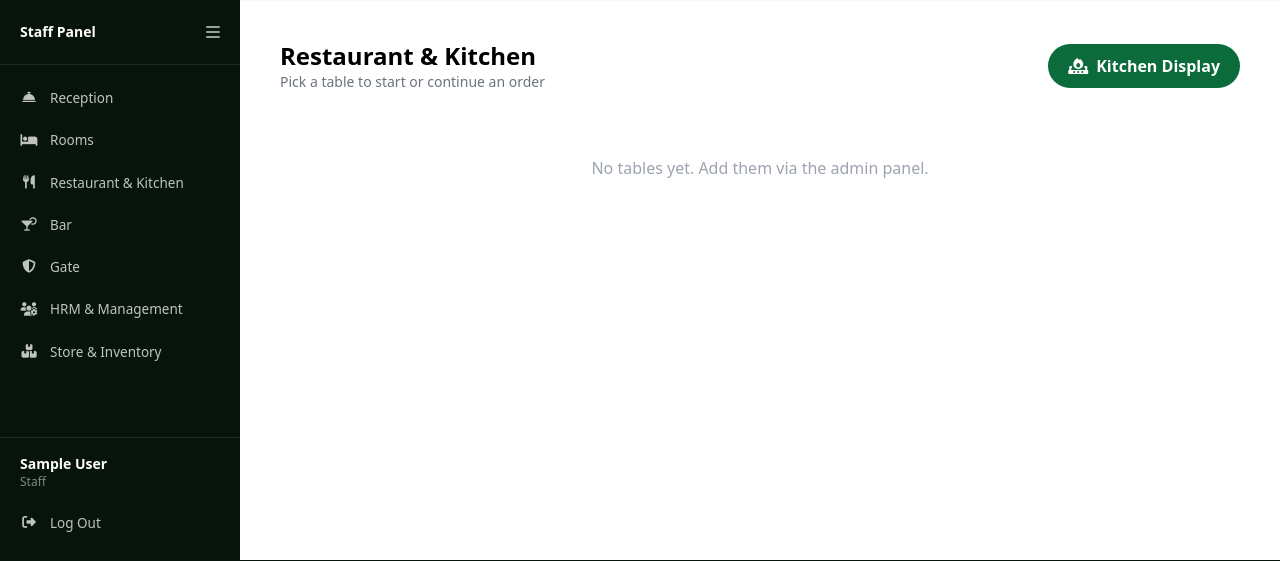
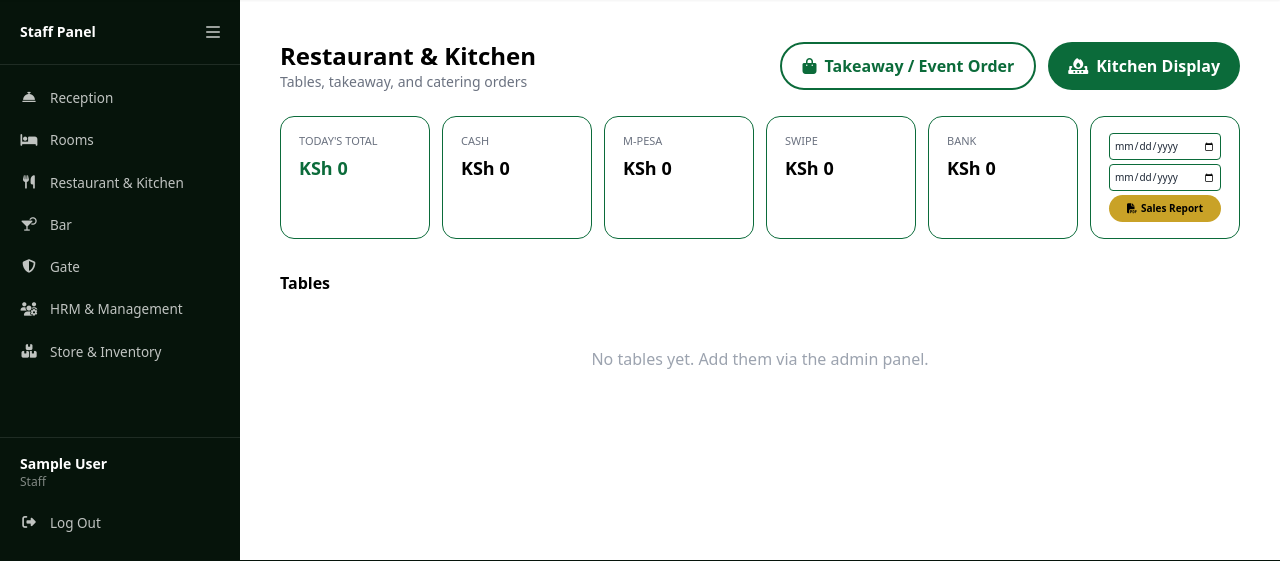
Before and after one commit to JosephNderitu/HOTEL-MANAGEMENT-SYSTEM, a Django app: page /staff/restaurant-kitchen/ in a window 1280 px wide. Shown: the part 68-629 px from the top of the page. Run offline with Django 5.2, Linux system fonts and the light colour scheme; the visitor is signed in with stand-in values (Sample User, id 1); data that the repository does not hold is empty; some libraries are stand-ins or nearby versions.

Commit message:
latest restaurant upgrade

```diff
--- a/backend/dashboard/urls.py
+++ b/backend/dashboard/urls.py
@@ -29,6 +29,11 @@ urlpatterns = [
     path('restaurant-kitchen/display/', views.restaurant_kitchen_display, name='restaurant_kitchen_display'),
     path('restaurant-kitchen/item/<int:item_id>/advance/<str:new_status>/', views.restaurant_advance_item, name='restaurant_advance_item'),
 
+    path('restaurant-kitchen/order/<int:order_id>/payment/', views.restaurant_record_payment, name='restaurant_record_payment'),
+    path('restaurant-kitchen/new-offsite-order/', views.restaurant_new_offsite_order, name='restaurant_new_offsite_order'),
+    path('restaurant-kitchen/create-offsite-order/', views.restaurant_create_offsite_order, name='restaurant_create_offsite_order'),
+    path('restaurant-kitchen/export-pdf/', views.restaurant_export_pdf, name='restaurant_export_pdf'),
+
     path('bar/', views.bar_view, name='bar'),
 
     path('gate/', views.gate_view, name='gate'),
--- a/backend/dashboard/views.py
+++ b/backend/dashboard/views.py
@@ -27,6 +27,8 @@ from store.forms import DisbursementRequestForm, DisbursementRequestForm, QuickP
 from django.db import transaction
 from .services import confirm_order_and_deduct_stock
 
+from decimal import Decimal
+
 @login_required
 def dashboard_home(request):
     context = {
@@ -54,7 +56,7 @@ def reception_view(request):
         bookings_qs = bookings_qs.filter(status=booking_status)
     if booking_query:
         bookings_qs = bookings_qs.filter(Q(guest_name__icontains=booking_query) | Q(guest_phone__icontains=booking_query))
-    booking_page_obj = Paginator(bookings_qs, 15).get_page(request.GET.get('booking_page'))
+    booking_page_obj = Paginator(bookings_qs, 5).get_page(request.GET.get('booking_page'))
 
     order_status = request.GET.get('order_status', '')
 
@@ -63,7 +65,7 @@ def reception_view(request):
 
     if order_status:
         orders_qs = orders_qs.filter(status=order_status)
-    order_page_obj = Paginator(orders_qs, 15).get_page(request.GET.get('order_page'))
+    order_page_obj = Paginator(orders_qs, 5).get_page(request.GET.get('order_page'))
 
     arrivals_today = Booking.objects.filter(check_in=today, status__in=['pending', 'confirmed']).count()
     departures_today = Booking.objects.filter(check_out=today, status='checked_in').count()
@@ -316,8 +318,24 @@ def rooms_view(request):
 @staff_module_required('restaurant_kitchen')
 def restaurant_tables_view(request):
     tables = Table.objects.all().order_by('number')
-    return render(request, 'dashboard/restaurant_tables.html', {'tables': tables})
+    today = timezone.localdate()
 
+    restaurant_payments = Payment.objects.filter(order__room_booking__isnull=True, created_at__date=today)
+    today_revenue = restaurant_payments.aggregate(total=Sum('amount'))['total'] or 0
+    revenue_by_method = {
+        code: restaurant_payments.filter(method=code).aggregate(total=Sum('amount'))['total'] or 0
+        for code, _ in Payment.METHOD_CHOICES
+    }
+
+    offsite_qs = Order.objects.filter(room_booking__isnull=True, table__isnull=True, status='confirmed').prefetch_related('items__menu_item').order_by('-created_at')
+    offsite_open_orders = [o for o in offsite_qs if o.balance_due > 0]
+
+    return render(request, 'dashboard/restaurant_tables.html', {
+        'tables': tables,
+        'today_revenue': today_revenue,
+        'revenue_by_method': revenue_by_method,
+        'offsite_open_orders': offsite_open_orders,
+    })
 
 @staff_module_required('restaurant_kitchen')
 def restaurant_table_pos(request, table_id):
@@ -455,6 +473,112 @@ def restaurant_advance_item(request, item_id, new_status):
     order_item.prep_status = new_status
     order_item.save(update_fields=['prep_status'])
     return redirect('dashboard:restaurant_kitchen_display')
+
+VAT_RATE = Decimal('0.16')  # menu prices are treated as VAT-inclusive
+
+
+@staff_module_required('restaurant_kitchen')
+def restaurant_record_payment(request, order_id):
+    order = get_object_or_404(Order, id=order_id, room_booking__isnull=True)
+
+    if request.method == 'POST':
+        instance = Payment(order=order)
+        form = PaymentForm(request.POST, instance=instance)
+        if form.is_valid():
+            payment = form.save(commit=False)
+            payment.received_by = request.user
+            payment.save()
+            messages.success(request, f"Payment of KSh {payment.amount:,.0f} recorded for Order #{order.id}.")
+            return redirect('dashboard:restaurant_kitchen')
+    else:
+        form = PaymentForm(initial={'amount': order.balance_due})
+
+    return render(request, 'dashboard/restaurant_payment.html', {'form': form, 'order': order})
+
+
+@staff_module_required('restaurant_kitchen')
+def restaurant_new_offsite_order(request):
+    food_items = MenuItem.objects.filter(item_type='food', is_available=True).select_related('stock_item').prefetch_related('images')
+    kitchen_drinks = MenuItem.objects.filter(item_type='drink', serving_point='kitchen', is_available=True).select_related('stock_item').prefetch_related('images')
+    menu_items = [i for i in list(food_items) + list(kitchen_drinks) if i.is_in_stock]
+    categories = sorted(set(i.category for i in menu_items if i.category))
+    return render(request, 'dashboard/restaurant_offsite_order.html', {'menu_items': menu_items, 'categories': categories})
+
+
+@staff_module_required('restaurant_kitchen')
+def restaurant_create_offsite_order(request):
+    if request.method != 'POST':
+        return redirect('dashboard:restaurant_kitchen')
+    try:
+        data = json.loads(request.body)
+    except json.JSONDecodeError:
+        return JsonResponse({'error': 'Invalid request.'}, status=400)
+
+    order_type = data.get('order_type')
+    if order_type not in ('takeaway', 'conference', 'event'):
+        return JsonResponse({'error': 'Invalid order type.'}, status=400)
+
+    items = data.get('items', [])
+    if not items:
+        return JsonResponse({'error': 'Add at least one item.'}, status=400)
+
+    order = Order.objects.create(
+        customer_name=data.get('customer_name', '').strip() or order_type.replace('_', ' ').title(),
+        customer_phone=data.get('customer_phone', '').strip(),
+        notes=data.get('notes', '').strip(),
+        order_type=order_type,
+        served_at=data.get('served_at', '').strip(),
+        party_size=data.get('party_size') or None,
+        status='pending',
+    )
+    for item in items:
+        try:
+            menu_item = MenuItem.objects.get(id=item['id'], is_available=True)
+        except (MenuItem.DoesNotExist, KeyError):
+            continue
+        tier = item.get('tier') if item.get('tier') in ('regular', 'vip') else 'regular'
+        OrderItem.objects.create(order=order, menu_item=menu_item, tier=tier, quantity=max(int(item.get('qty', 1)), 1))
+
+    success, shortfalls = confirm_order_and_deduct_stock(order)
+    if not success:
+        order.delete()
+        return JsonResponse({'error': f"Insufficient stock: {', '.join(shortfalls)}."}, status=409)
+
+    return JsonResponse({'success': True})
+
+
+@staff_module_required('restaurant_kitchen')
+def restaurant_export_pdf(request):
+    date_from = request.GET.get('date_from', '').strip()
+    date_to = request.GET.get('date_to', '').strip()
+
+    orders_qs = Order.objects.filter(room_booking__isnull=True, status='confirmed').prefetch_related('items__menu_item').order_by('created_at')
+    if date_from:
+        orders_qs = orders_qs.filter(created_at__date__gte=date_from)
+    if date_to:
+        orders_qs = orders_qs.filter(created_at__date__lte=date_to)
+
+    grand_total = Decimal('0')
+    for order in orders_qs:
+        grand_total += order.total_amount
+
+    subtotal_excl_vat = grand_total / (1 + VAT_RATE)
+    vat_amount = grand_total - subtotal_excl_vat
+
+    html_string = render_to_string('dashboard/restaurant_report_pdf.html', {
+        'orders': orders_qs,
+        'date_from': date_from,
+        'date_to': date_to,
+        'generated_at': timezone.now(),
+        'generated_by': request.user.get_full_name() or request.user.username,
+        'grand_total': grand_total,
+        'subtotal_excl_vat': subtotal_excl_vat,
+        'vat_amount': vat_amount,
+    })
+    pdf_file = HTML(string=html_string, base_url=request.build_absolute_uri('/')).write_pdf()
+    response = HttpResponse(pdf_file, content_type='application/pdf')
+    response['Content-Disposition'] = f'attachment; filename="restaurant_sales_{timezone.now().date()}.pdf"'
+    return response
 
 
 @staff_module_required('bar')
--- a/backend/templates/dashboard/restaurant_tables.html
+++ b/backend/templates/dashboard/restaurant_tables.html
@@ -5,19 +5,66 @@
     .tbl-card:hover { box-shadow: 0 6px 18px rgba(11,107,58,0.15); }
     .tbl-badge-empty { background: #f3f4f6; color: #6b7280; }
     .tbl-badge-open { background: #FEF9EC; color: #92722a; border: 1px solid #C9A227; }
+    .rst-stat { border: 1px solid #0B6B3A; border-radius: 14px; padding: 16px 18px; background: #fff; }
 </style>
 
 <div class="flex items-center justify-between mb-6 flex-wrap gap-3">
     <div>
         <h1 class="text-2xl font-bold text-black">Restaurant &amp; Kitchen</h1>
-        <p class="text-gray-500 text-sm">Pick a table to start or continue an order</p>
+        <p class="text-gray-500 text-sm">Tables, takeaway, and catering orders</p>
     </div>
-    <a href="{% url 'dashboard:restaurant_kitchen_display' %}" class="bg-[#0B6B3A] text-white font-semibold px-5 py-2.5 rounded-full hover:bg-[#095430] transition flex items-center gap-2">
-        <i class="fa-solid fa-fire-burner"></i> Kitchen Display
-    </a>
+    <div class="flex gap-3 flex-wrap">
+        <a href="{% url 'dashboard:restaurant_new_offsite_order' %}" class="bg-white border-2 border-[#0B6B3A] text-[#0B6B3A] font-semibold px-5 py-2.5 rounded-full hover:bg-[#0B6B3A] hover:text-white transition flex items-center gap-2">
+            <i class="fa-solid fa-bag-shopping"></i> Takeaway / Event Order
+        </a>
+        <a href="{% url 'dashboard:restaurant_kitchen_display' %}" class="bg-[#0B6B3A] text-white font-semibold px-5 py-2.5 rounded-full hover:bg-[#095430] transition flex items-center gap-2">
+            <i class="fa-solid fa-fire-burner"></i> Kitchen Display
+        </a>
+    </div>
 </div>
 
-<div class="grid grid-cols-2 sm:grid-cols-3 md:grid-cols-5 gap-4">
+{% if messages %}
+{% for message in messages %}
+<div class="bg-[#0B6B3A]/10 border border-[#0B6B3A] text-[#0B6B3A] text-sm rounded-lg px-4 py-2.5 mb-5">
+    {{ message }}
+</div>
+{% endfor %}
+{% endif %}
+
+<!-- Earnings -->
+<div class="grid grid-cols-2 sm:grid-cols-3 md:grid-cols-6 gap-3 mb-4">
+    <div class="rst-stat">
+        <p class="text-[11px] text-gray-500 uppercase mb-1">Today's Total</p>
+        <p class="text-lg font-bold text-[#0B6B3A]">KSh {{ today_revenue|floatformat:0 }}</p>
+    </div>
+    <div class="rst-stat">
+        <p class="text-[11px] text-gray-500 uppercase mb-1">Cash</p>
+        <p class="text-lg font-bold text-black">KSh {{ revenue_by_method.cash|floatformat:0 }}</p>
+    </div>
+    <div class="rst-stat">
+        <p class="text-[11px] text-gray-500 uppercase mb-1">M-Pesa</p>
+        <p class="text-lg font-bold text-black">KSh {{ revenue_by_method.mpesa|floatformat:0 }}</p>
+    </div>
+    <div class="rst-stat">
+        <p class="text-[11px] text-gray-500 uppercase mb-1">Swipe</p>
+        <p class="text-lg font-bold text-black">KSh {{ revenue_by_method.swipe|floatformat:0 }}</p>
+    </div>
+    <div class="rst-stat">
+        <p class="text-[11px] text-gray-500 uppercase mb-1">Bank</p>
+        <p class="text-lg font-bold text-black">KSh {{ revenue_by_method.bank_equity|add:revenue_by_method.bank_family|add:revenue_by_method.bank_coop|floatformat:0 }}</p>
+    </div>
+    <div class="rst-stat flex flex-col justify-center">
+        <form method="get" action="{% url 'dashboard:restaurant_export_pdf' %}" class="flex flex-col gap-1">
+            <input type="date" name="date_from" class="border border-[#0B6B3A] rounded text-[10px] px-1 py-1">
+            <input type="date" name="date_to" class="border border-[#0B6B3A] rounded text-[10px] px-1 py-1">
+            <button type="submit" class="bg-[#C9A227] text-black text-[10px] font-semibold py-1.5 rounded-full"><i class="fa-solid fa-file-pdf mr-1"></i>Sales Report</button>
+        </form>
+    </div>
+</div>
+
+<!-- Tables -->
+<h2 class="font-bold text-black mb-3 mt-8">Tables</h2>
+<div class="grid grid-cols-2 sm:grid-cols-3 md:grid-cols-5 gap-4 mb-10">
     {% for table in tables %}
     <a href="{% url 'dashboard:restaurant_table_pos' table.id %}" class="tbl-card">
         <i class="fa-solid fa-utensils text-xl text-[#0B6B3A] mb-2"></i>
@@ -33,4 +80,37 @@
     <p class="text-gray-400 col-span-full text-center py-10">No tables yet. Add them via the admin panel.</p>
     {% endfor %}
 </div>
+
+<!-- Takeaway / Conference / Event orders -->
+{% if offsite_open_orders %}
+<h2 class="font-bold text-black mb-3">Takeaway, Conference &amp; Event Orders</h2>
+<div class="border border-gray-200 rounded-xl overflow-x-auto mb-10">
+    <table class="w-full text-sm">
+        <thead>
+            <tr class="text-left text-xs text-gray-500 uppercase border-b border-gray-200">
+                <th class="p-3">Customer</th>
+                <th class="p-3">Type</th>
+                <th class="p-3">Location / Event</th>
+                <th class="p-3">Party</th>
+                <th class="p-3">Total</th>
+                <th class="p-3">Balance</th>
+                <th class="p-3">Action</th>
+            </tr>
+        </thead>
+        <tbody>
+            {% for order in offsite_open_orders %}
+            <tr class="border-b border-gray-100">
+                <td class="p-3 font-semibold">{{ order.customer_name }}<br><span class="text-xs text-gray-400 font-normal">{{ order.customer_phone }}</span></td>
+                <td class="p-3">{{ order.get_order_type_display }}</td>
+                <td class="p-3">{{ order.served_at|default:"—" }}</td>
+                <td class="p-3">{{ order.party_size|default:"—" }}</td>
+                <td class="p-3">KSh {{ order.total_amount|floatformat:0 }}</td>
+                <td class="p-3 text-red-600 font-semibold">KSh {{ order.balance_due|floatformat:0 }}</td>
+                <td class="p-3"><a href="{% url 'dashboard:restaurant_record_payment' order.id %}" class="text-xs font-semibold bg-[#C9A227] text-black px-3 py-1.5 rounded-full">Record Payment</a></td>
+            </tr>
+            {% endfor %}
+        </tbody>
+    </table>
+</div>
+{% endif %}
 {% endblock %}
```
Also changed, not shown: backend/public_site/models.py (+9 -0 lines), backend/templates/dashboard/restaurant_offsite_order.html (added, +125 -0 lines), backend/templates/dashboard/restaurant_payment.html (added, +24 -0 lines), backend/templates/dashboard/restaurant_report_pdf.html (added, +50 -0 lines), backend/public_site/migrations/0011_order_order_type_order_party_size_order_served_at.py (added).
